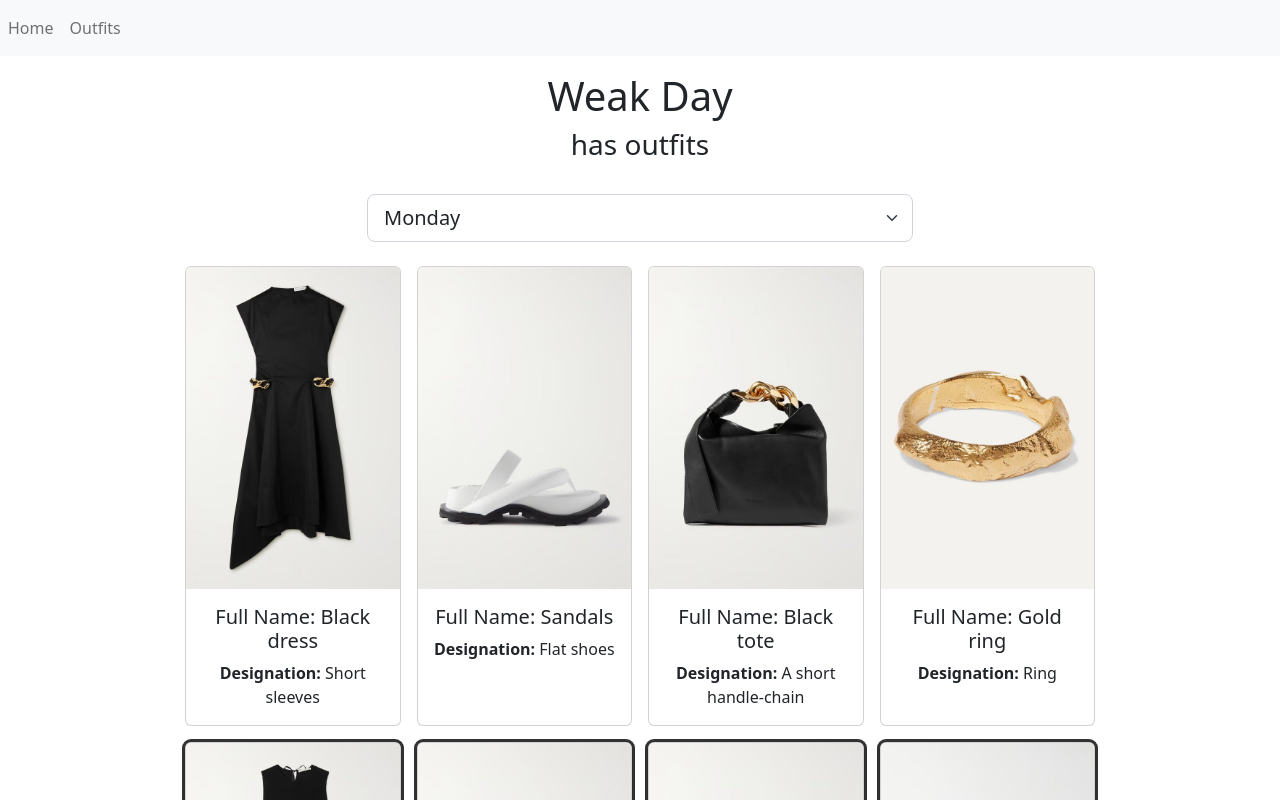
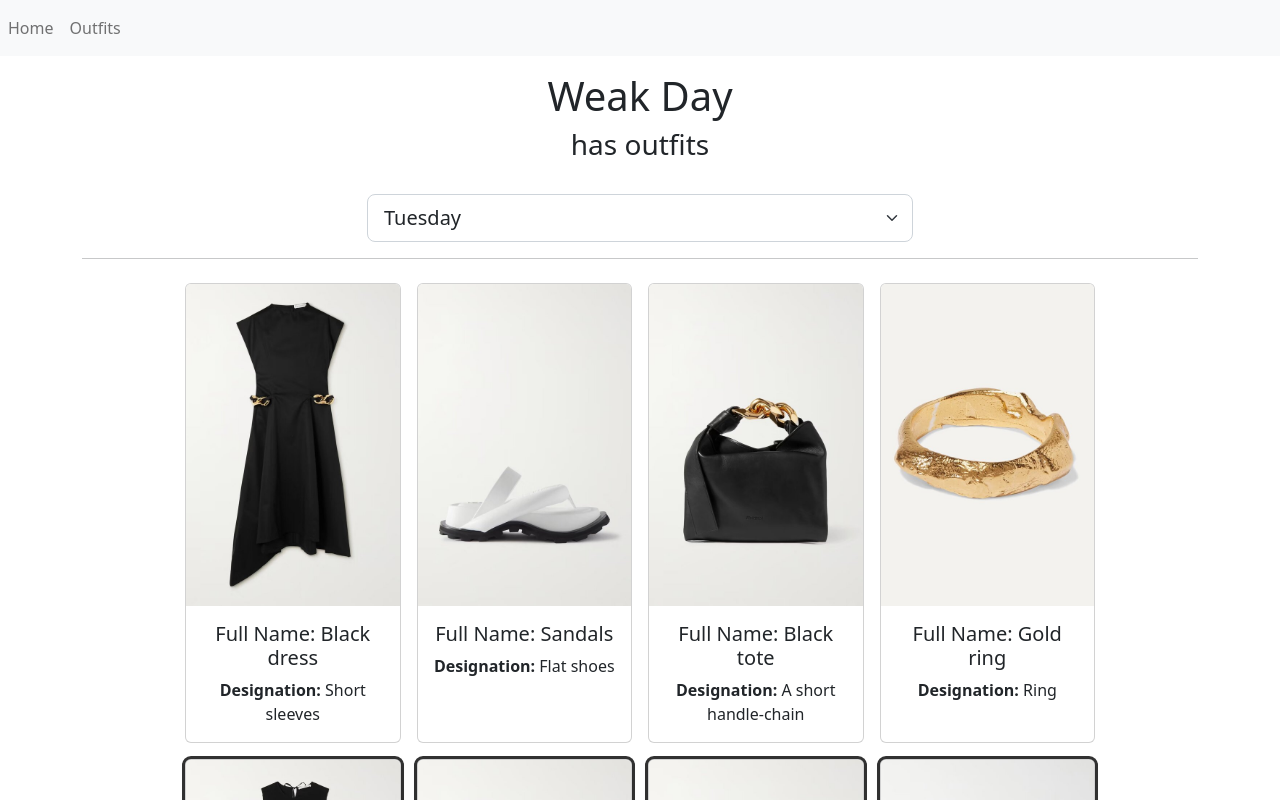
Before and after one commit to loretari/outfits.github.io, a React (Vite) app: page / in a window 1280 px wide. Shown: the top 800 px of the page. Built offline with nearby package versions, Linux system fonts and the light colour scheme.

Commit message:
init: change days.jsx

```diff
--- a/src/Days.jsx
+++ b/src/Days.jsx
@@ -1,6 +1,10 @@
-import React from "react";
+import React, {useContext} from "react";
+import DataContext from './context/DataContext';
 
-const Days = ({selectedWeakDay, handleWeakDaySelectionChange}) => {
+
+const Days = () => {
+    const {selectedWeakDay, handleWeakDaySelectionChange} = useContext(DataContext);
+
     return (
         <select className="form-select form-select-lg" value={selectedWeakDay} onChange={handleWeakDaySelectionChange}>
             <option vlalue="Monday">Monday</option>
--- a/src/GroupedWeakDays.jsx
+++ b/src/GroupedWeakDays.jsx
@@ -1,9 +1,11 @@
 import React from "react";
-import {useState} from 'react';
+import {useState, useContext} from 'react';
+import DataContext from './context/DataContext';
 
 
-const GroupedWeakDays = ({outfits, selectedWeakDay, setWeakDay}) => {
+const GroupedWeakDays = () => {
 
+    const {outfits, selectedWeakDay, setWeakDay} = useContext(DataContext);
     const [groupedOutfits, setGroupedData] = useState(groupWeakDaysOutfits);
 
     function groupWeakDaysOutfits() {
@@ -41,8 +43,7 @@ const GroupedWeakDays = ({outfits, selectedWeakDay, setWeakDay}) => {
 
     return (
         <main className="container">
-            {
-                groupedOutfits.map((item) => {
+            { groupedOutfits.map((item) => {
                     return (
                         <div key={item.day} className = "card mt-2" style={{cursor: "pointer"}}>
                             <h4 id={item.day} className = "card-header text-secondary bg-white" onClick = {handleDayClick}>
--- a/src/Outfits.jsx
+++ b/src/Outfits.jsx
@@ -1,26 +1,25 @@
-import React from "react";
+import React, {useContext} from "react";
 import Days from './Days';
 import OutfitsOption from './OutfitsOption';
 
 
 
-const Outfits = ({outfits, selectedWeakDay, handleWeakDaySelectionChange, handleOutfitCardClick}) => {
+const Outfits = () => {
+
 
     return (
         <main className= "container">
             <div className= "row justify-content-center mt-3 mb-3">
                 <div className= "col-6">
-<Days selectedWeakDay = {selectedWeakDay}
-      handleWeakDaySelectionChange = {handleWeakDaySelectionChange}/>
+<Days />
                 </div>
             </div>
+            <hr />
             <div className= "row justify-content-center mt-3 mb-3">
                 <div className= "col-10">
                     <div className="card-collection">
 
-<OutfitsOption outfits = {outfits}
-               handleOutfitCardClick = {handleOutfitCardClick}
-               selectedWeakDay = {selectedWeakDay} />
+<OutfitsOption />
 
                 </div>
             </div>
```
